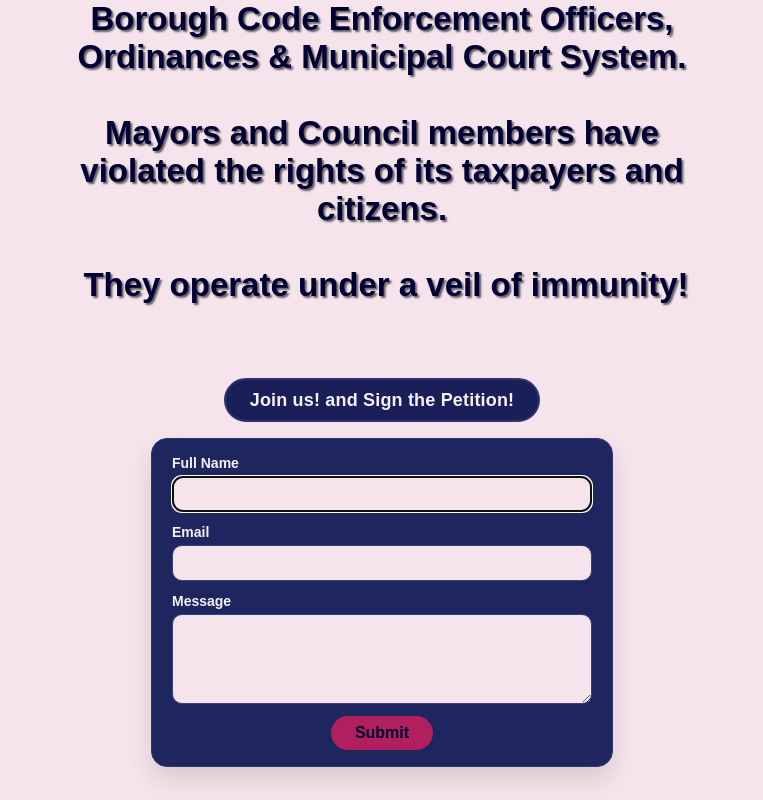
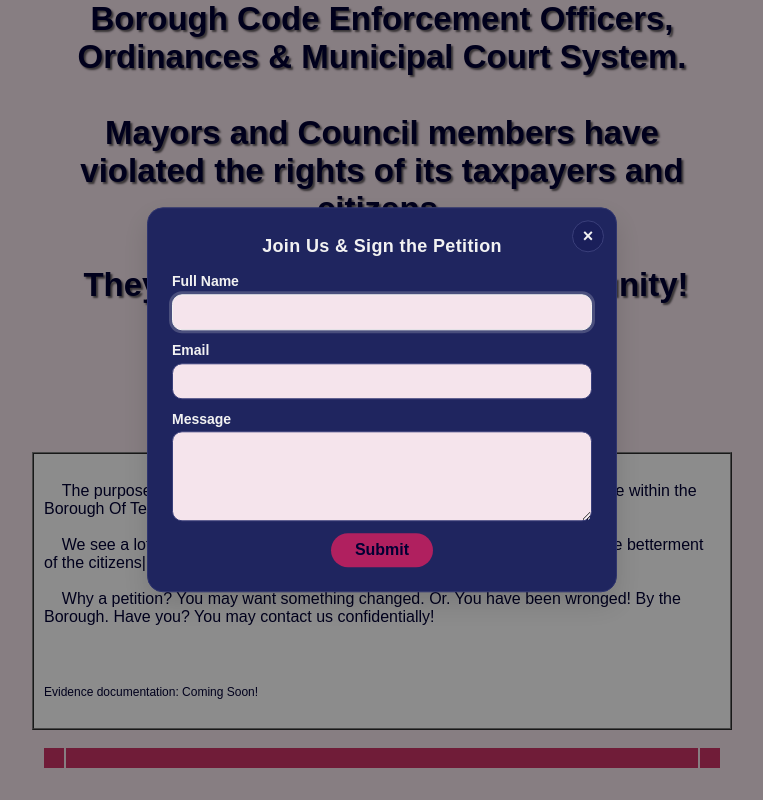
Before and after one commit to hchoi449/elenaor, a plain HTML site: page index.html in a window 1280 px wide. Both pictures are taken after a click on the button "Join us! and Sign the Petition!". Shown: the part 661-1461 px from the top of the page, without its empty margins (258-1021 px from the left). Drawn offline with Linux system fonts and the light colour scheme.

Commit message:
Add files via upload

```diff
--- a/eleanoroft-style.css
+++ b/eleanoroft-style.css
@@ -15,6 +15,17 @@ body {
 	padding: 0;
 	background: #f5e4ec; /* darker blush backdrop to complement the nav */
 	color: #000033; /* default text color across the site */
+}
+/* HC - Backdrop for modal petition form */
+body.petition-open {
+	overflow: hidden;
+}
+body.petition-open::before {
+	content: "";
+	position: fixed;
+	inset: 0;
+	background: rgba(0, 0, 0, 0.45);
+	z-index: 999;
 }
 
 /* Force all text to the primary navy except explicitly red content */
@@ -57,12 +68,52 @@ body [color="#FF0000"],
 }
 .petition-form {
 	margin: 1rem auto 0;
-	padding: 1rem 1.25rem;
+	padding: 1.75rem 1.5rem 1.5rem;
 	max-width: 420px;
 	background: #1f255f;
 	border: 1px solid #2f356e;
 	border-radius: 16px;
 	box-shadow: 0 12px 24px rgba(0,0,0,0.12);
+}
+.petition-title {
+	margin: 0 0 1rem 0;
+	text-align: center;
+	font-size: 18px;
+	font-weight: 700;
+	letter-spacing: 0.02em;
+	color: #f2f2f2 !important;
+	text-shadow: none;
+}
+.petition-form.is-open {
+	position: fixed;
+	top: 50%;
+	left: 50%;
+	transform: translate(-50%, -50%);
+	z-index: 1000;
+	margin: 0;
+	width: min(90vw, 420px);
+}
+.petition-close {
+	position: absolute;
+	top: 12px;
+	right: 12px;
+	width: 32px;
+	height: 32px;
+	border-radius: 50%;
+	border: 1px solid #3a3f7a;
+	background: #1a1f5a;
+	color: #f2f2f2 !important;
+	/* HC - Ensure close icon stays visible over global text color */
+	text-shadow: none;
+	font-size: 18px;
+	font-weight: 700;
+	cursor: pointer;
+	display: inline-flex;
+	align-items: center;
+	justify-content: center;
+}
+.petition-close:hover {
+	background: #2a3070;
 }
 .petition-form-inner {
 	display: flex;
@@ -89,6 +140,12 @@ body [color="#FF0000"],
 	font-size: 16px;
 	color: #000033;
 	background: #f5e4ec;
+}
+.petition-form input:focus,
+.petition-form textarea:focus {
+	outline: none;
+	border-color: #f2f2f2;
+	box-shadow: 0 0 0 3px rgba(242, 242, 242, 0.2);
 }
 .petition-submit {
 	align-self: center;
@@ -324,7 +381,7 @@ body [color="#FF0000"],
 	border-radius: 4px;
 	transition: transform 0.3s ease, opacity 0.3s ease;
 }
-@media (max-width: 1024px) {
+@media (max-width: 1100px) {
 	.site-nav .nav-links {
 		position: fixed;
 		top: 0;
@@ -918,7 +975,7 @@ body [color="#FF0000"],
 	border-radius: 4px;
 	transition: transform 0.3s ease, opacity 0.3s ease;
 }
-@media (max-width: 1024px) {
+@media (max-width: 1100px) {
 	.site-nav .nav-links {
 		position: fixed;
 		top: 0;
--- a/index.html
+++ b/index.html
@@ -373,6 +373,8 @@ They operate under a veil of immunity!<br>
   <!-- HC - Petition CTA button toggles the form -->
   <button class="petition-cta" type="button" aria-expanded="false" aria-controls="petition-form">Join us! and Sign the Petition!</button>
   <div class="petition-form" id="petition-form" hidden>
+    <button class="petition-close" type="button" aria-label="Close form">×</button>
+    <div class="petition-title">Join Us & Sign the Petition</div>
     <form class="petition-form-inner" action="#" method="post">
       <label class="petition-field">
         <span class="petition-label">Full Name</span>
--- a/nav.js
+++ b/nav.js
@@ -220,14 +220,35 @@ petitionButtons.forEach((btn) => {
   if (!panelId) return;
   const panel = document.getElementById(panelId);
   if (!panel) return;
+  const closeBtn = panel.querySelector('.petition-close');
+  const closePanel = () => {
+    btn.setAttribute('aria-expanded', 'false');
+    panel.hidden = true;
+    panel.classList.remove('is-open');
+    document.body.classList.remove('petition-open');
+  };
   btn.addEventListener('click', () => {
     const isOpen = btn.getAttribute('aria-expanded') === 'true';
     btn.setAttribute('aria-expanded', String(!isOpen));
     panel.hidden = isOpen;
+    panel.classList.toggle('is-open', !isOpen);
+    document.body.classList.toggle('petition-open', !isOpen);
     if (!isOpen) {
       const firstField = panel.querySelector('input, textarea, select');
       if (firstField) firstField.focus();
     }
   });
+  if (closeBtn) {
+    closeBtn.addEventListener('click', closePanel);
+  }
+  document.addEventListener('click', (e) => {
+    if (panel.hidden) return;
+    const clickedInside = panel.contains(e.target) || btn.contains(e.target);
+    if (!clickedInside) closePanel();
+  });
+  document.addEventListener('keydown', (e) => {
+    if (panel.hidden) return;
+    if (e.key === 'Escape') closePanel();
+  });
 });
 }
```
Also changed, not shown: boroughofficials.html (+2 -0 lines), evidence-06-05-2023.html (+2 -0 lines), evidence-06-12-2023.html (+2 -0 lines), evidence-06-16-2023.html (+2 -0 lines), evidence-06-28-2023.html (+2 -0 lines), evidence-10-02-2023.html (+2 -0 lines), evidencehome.html (+2 -0 lines), johndoe1.html (+2 -0 lines), johndoe2.html (+2 -0 lines), rejectionbypublisher.html (+2 -0 lines).
